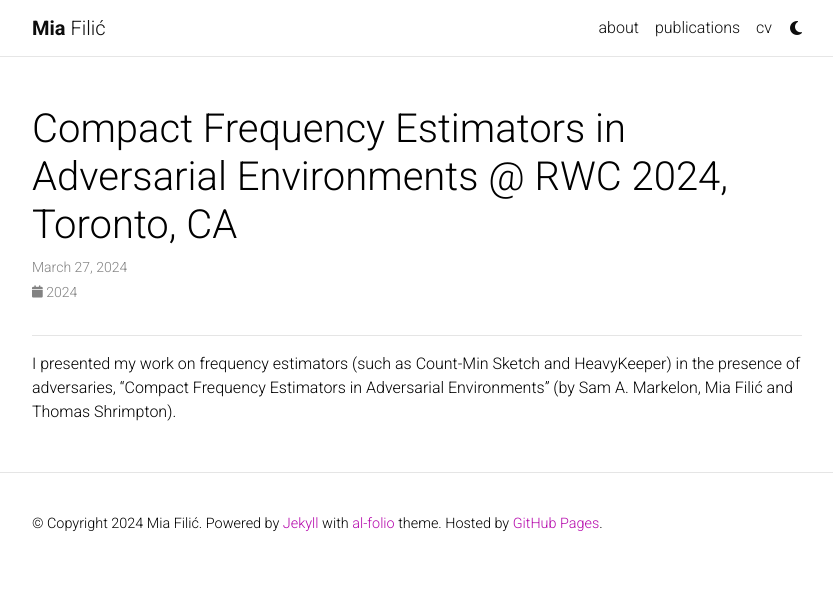
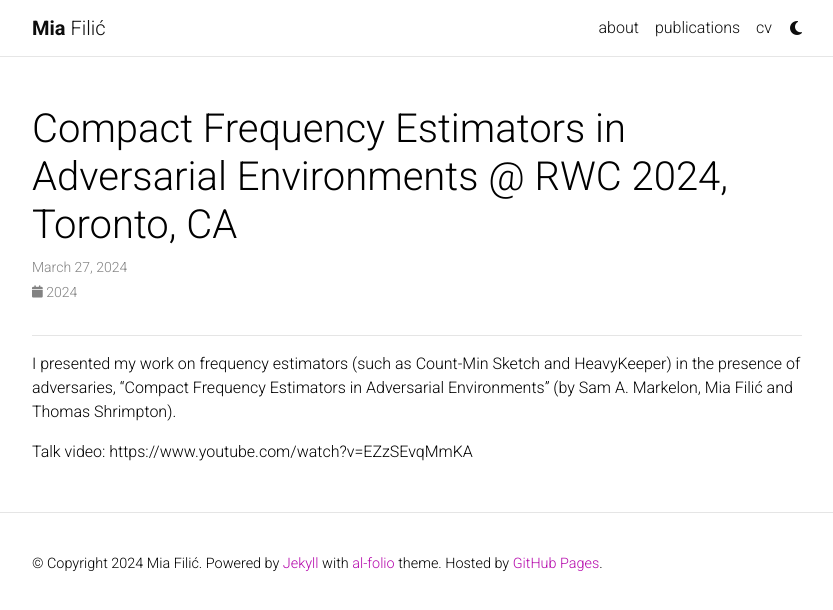
Before and after one commit to FilicMia/filicmia.github.io, a Jekyll site: the page built from _news/announcement_5.md, in a window 1280 px wide. Shown: the top 610 px of the page, without its empty margins (223-1056 px from the left). Built offline with Jekyll 4.4.1, drawn with Linux system fonts in a browser that asks for light colours; comment, search, counter and statistics services are not loaded; a style sheet for code colours, icons or effects is not loaded.

Commit message:
Update announcement_5.md

```diff
--- a/_news/announcement_5.md
+++ b/_news/announcement_5.md
@@ -9,3 +9,5 @@ related_posts: false
 ***
 
 I presented my work on frequency estimators (such as Count-Min Sketch and HeavyKeeper) in the presence of adversaries, "Compact Frequency Estimators in Adversarial Environments" (by Sam A. Markelon, Mia Filić and Thomas Shrimpton).
+
+Talk video: https://www.youtube.com/watch?v=EZzSEvqMmKA
```
